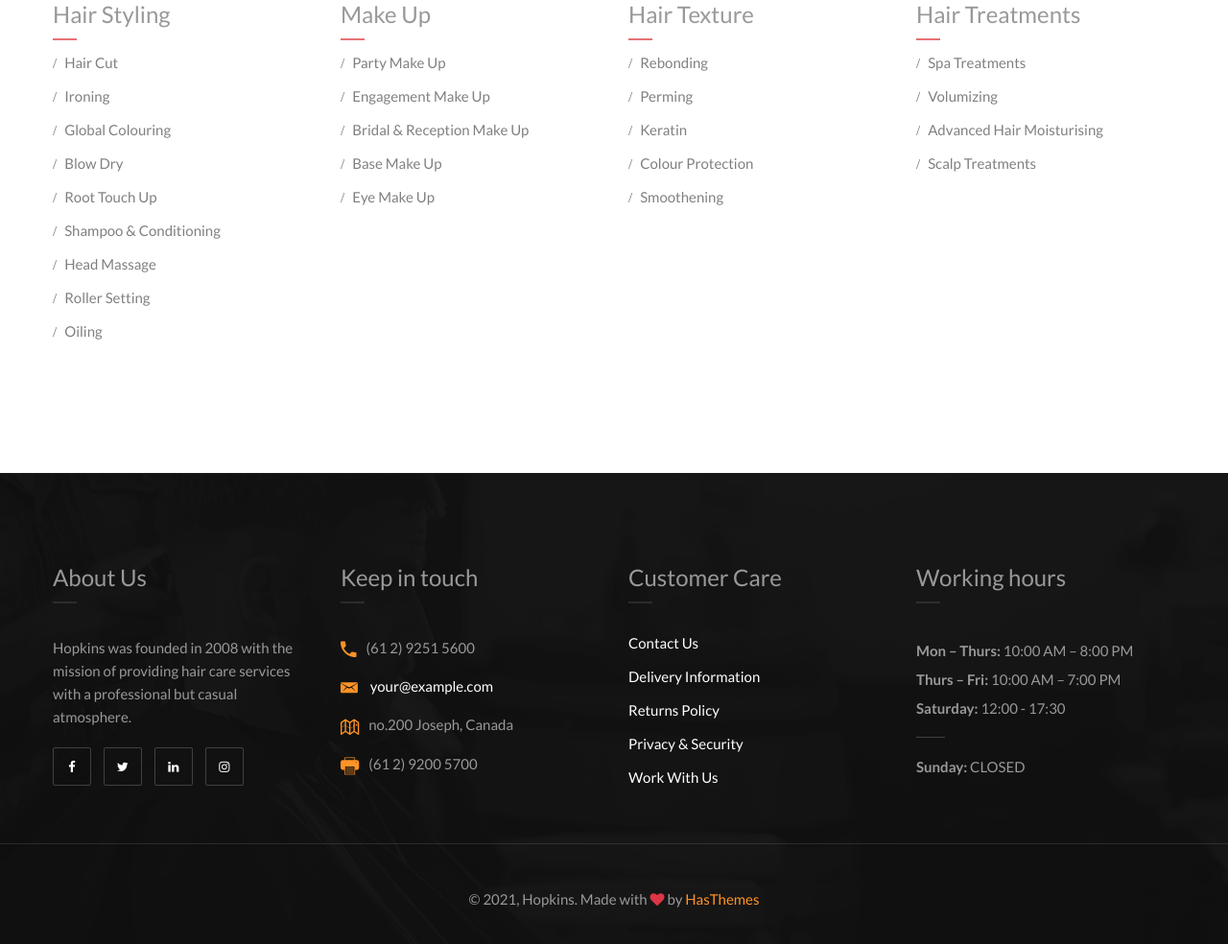
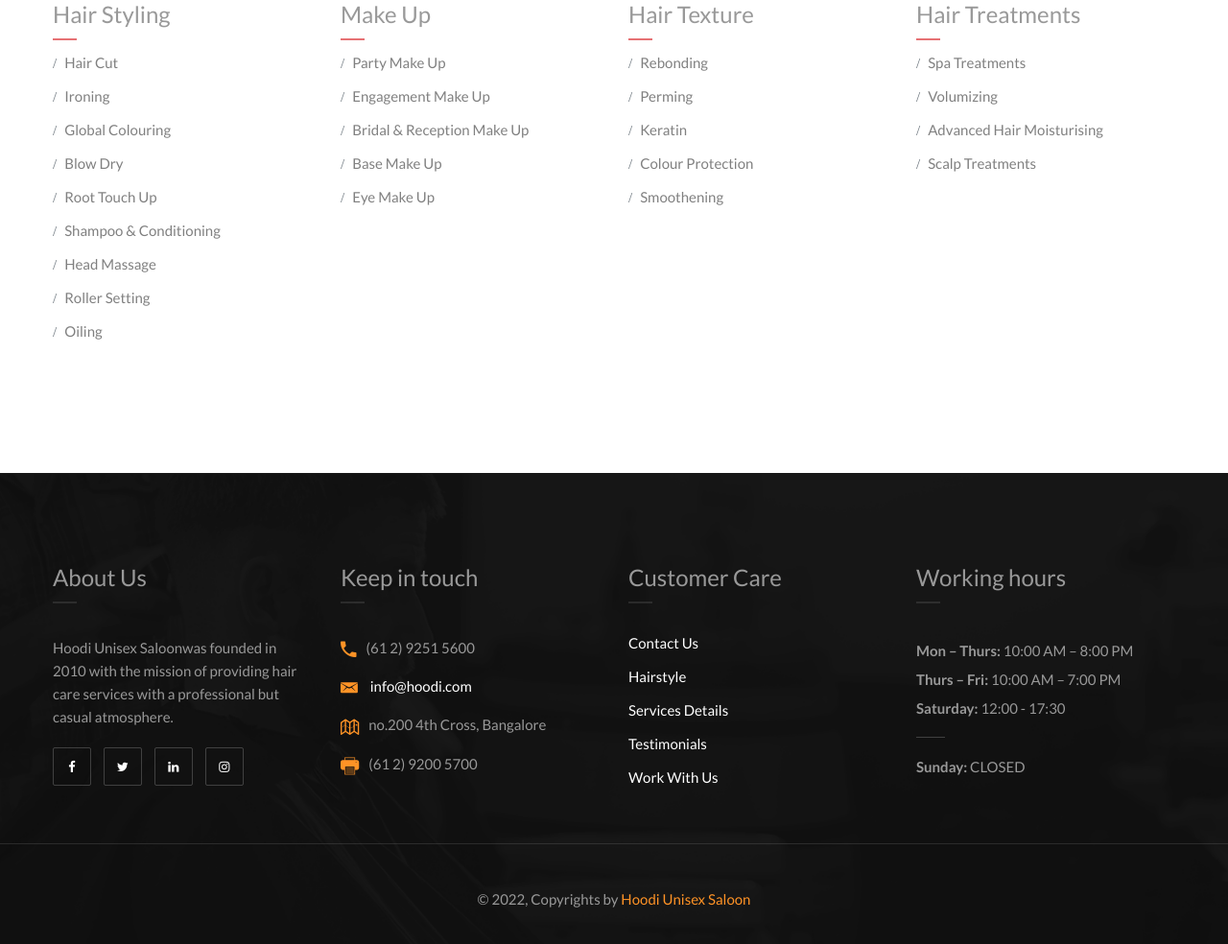
Before and after one commit to saravanan-codes/Hoodi, a plain HTML site: page Ladies.html in a window 1280 px wide. Shown: the part 471-1455 px from the top of the page at 96% size. Drawn offline with Linux system fonts and the light colour scheme; files whose address does not match are found by name; a web font is replaced by a local one.

Commit message:
Add files via upload
d

```diff
--- a/Ladies.html
+++ b/Ladies.html
@@ -375,7 +375,7 @@
                         <div class="widget-item">
                             <h4 class="widget-title">About Us</h4>
                             <div class="widget-body">
-                                <p>Hopkins was founded in 2008 with the mission of providing hair care services with a professional but casual atmosphere.</p>
+                                <p>Hoodi Unisex Saloonwas founded in 2010 with the mission of providing hair care services with a professional but casual atmosphere.</p>
                                 <div class="social-icons mt-20">
                                     <a href="#">
                                         <i class="fa fa-facebook"></i>
@@ -403,10 +403,10 @@
                                     </p>
                                     <p>
                                         <i class="ion-email"></i>
-                                        <a href="mailto:your@example.com">your@example.com</a>
+                                        <a href="mailto:your@example.com">info@hoodi.com</a>
                                     </p>
                                     <p>
-                                        <i class="ion-map"></i>no.200 Joseph, Canada
+                                        <i class="ion-map"></i>no.200 4th Cross, Bangalore
                                     </p>
                                     <p>
                                         <i class="ion-printer"></i>(61 2) 9200 5700
@@ -424,13 +424,13 @@
                                         <a href="#">Contact Us</a>
                                     </li>
                                     <li>
-                                        <a href="#">Delivery Information</a>
+                                        <a href="#">Hairstyle</a>
                                     </li>
                                     <li>
-                                        <a href="#">Returns Policy</a>
+                                        <a href="#">Services Details</a>
                                     </li>
                                     <li>
-                                        <a href="#">Privacy & Security</a>
+                                        <a href="#">Testimonials</a>
                                     </li>
                                     <li>
                                         <a href="#">Work With Us</a>
@@ -462,7 +462,7 @@
                     <div class="col-12 text-center">
                         <div class="copyright-content">
                             <p class="mb-0">
-                                © 2021, Hopkins. Made with <i class="fa fa-heart text-danger"></i> by <a href="http://hasthemes.com/" target="_blank">HasThemes</a>
+                                © 2022, Copyrights by <a href="#" target="_blank">Hoodi Unisex Saloon</a>
                             </p>
                         </div>
                     </div>
```
Also changed, not shown: gents.html (+7 -7 lines).
